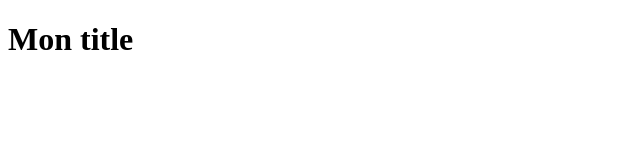
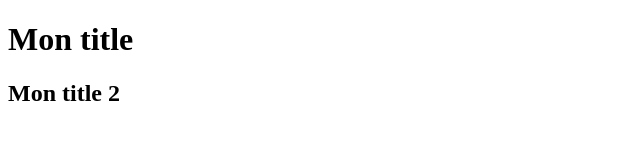
Before and after one commit to ElioMalaquin/iim-promo2021-a2-gr2-git, a plain HTML site: page index.html in a window 1280 px wide. Shown: the whole page, without its empty margins (0-640 px from the left). Drawn offline with Linux system fonts and the light colour scheme.

Commit message:
Commentaire

```diff
--- a/index.html
+++ b/index.html
@@ -5,5 +5,6 @@
 </head>
 <body>
 	<h1>Mon title</h1>
+	<h2>Mon title 2</h2>
 </body>
 </html>
```
